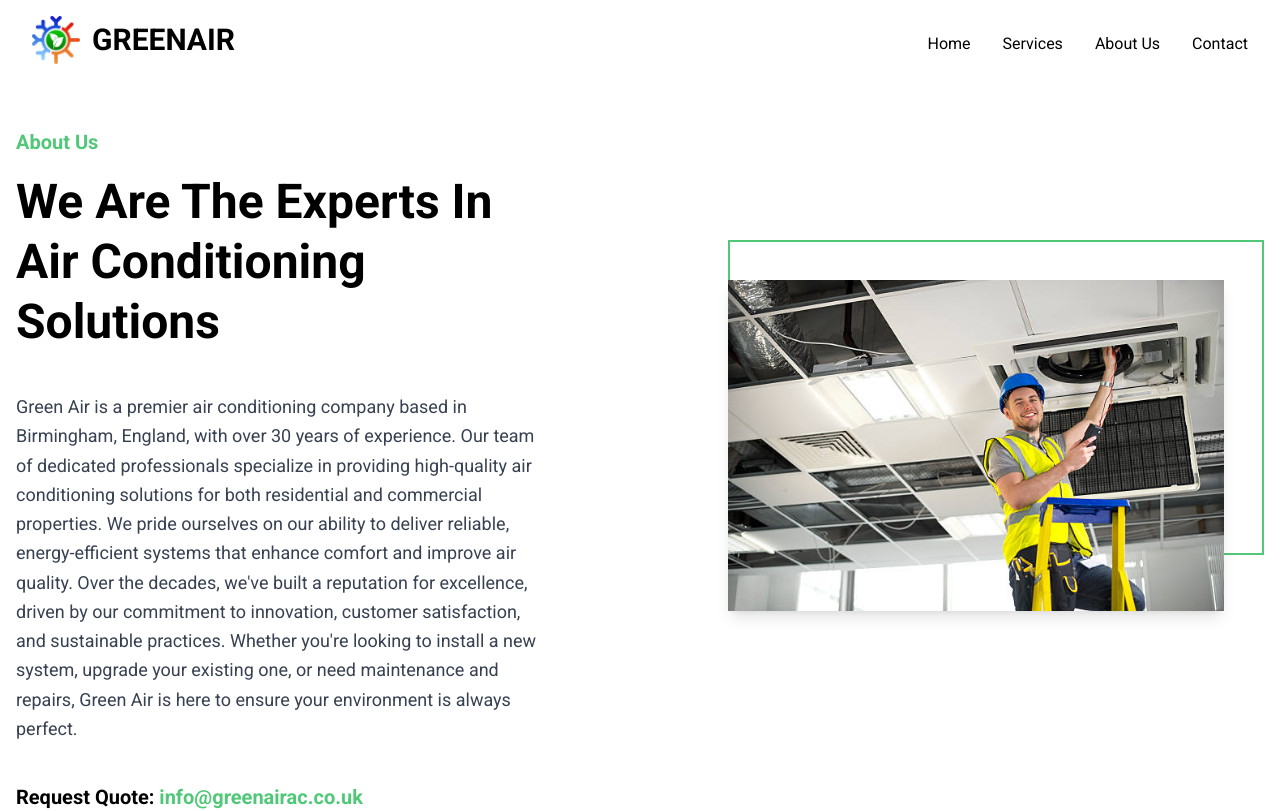
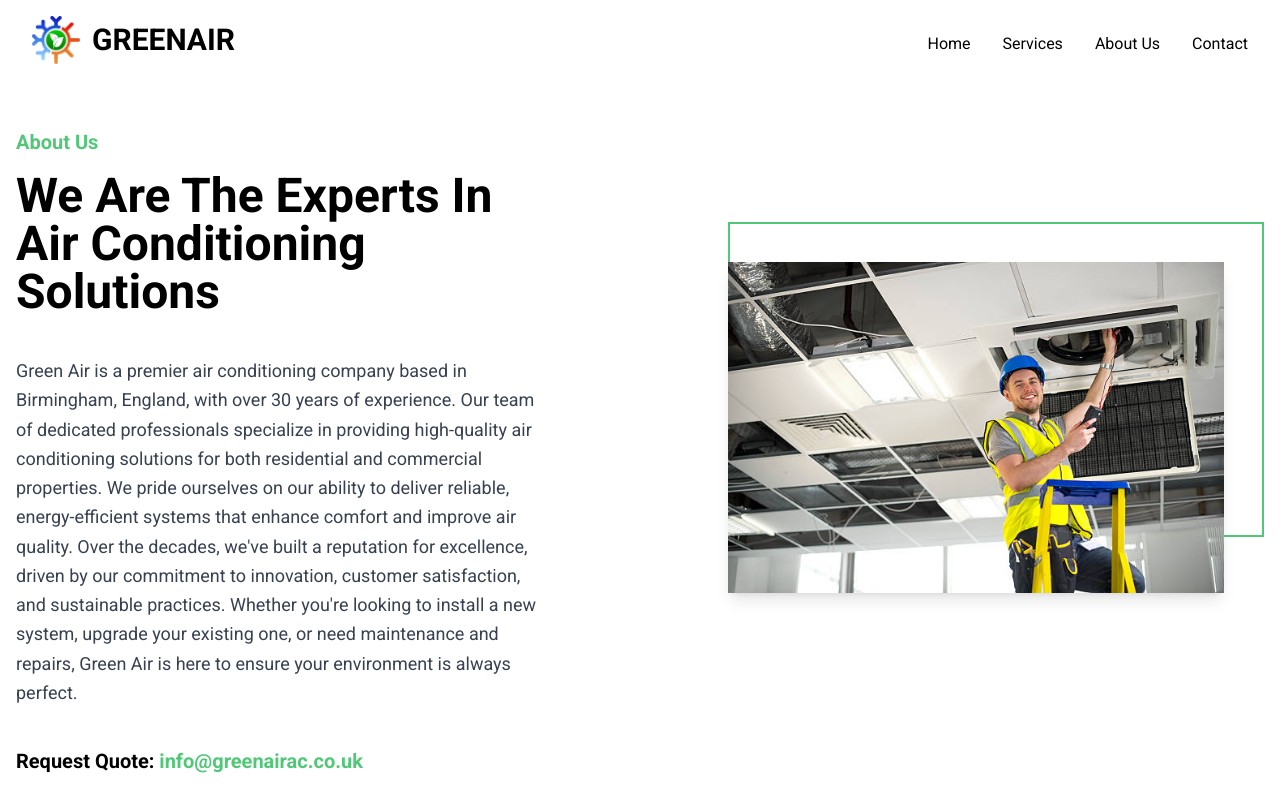
Before and after one commit to bilaal5279/GreenAir, a React (Vite) app: page /Work in a window 1280 px wide. Shown: the top 811 px of the page. Built offline with nearby package versions, Linux system fonts and the light colour scheme.

Commit message:
Updated text

```diff
--- a/src/components/OurWork.jsx
+++ b/src/components/OurWork.jsx
@@ -1,4 +1,4 @@
-import React, { useState } from 'react';
+import React from 'react';
 
 const OurWork = () => {
   return (
@@ -11,8 +11,9 @@ return (
             <div className="inner-column pt-12 md:pr-24">
               <div className="sec-title mb-10">
                 <div className="title text-[#50C878] text-xl font-semibold mb-4">About Us</div>
-            <h2 className="text-5xl font-bold text-black leading-tight">
-              We Are The Experts In <br /> Air Conditioning Solutions
+                <h2 className="text-4xl md:text-5xl font-bold text-black leading-tight">
+                  We Are The Experts In <br className="hidden md:block" />
+                  Air Conditioning Solutions
                 </h2>
               </div>
               <div className="text text-gray-700 text-lg leading-relaxed mb-10">
@@ -48,9 +49,7 @@ return (
         </div>
       </div>
     </section>
-
-
-)
-}
+  );
+};
 
 export default OurWork;
```
Lines whose indentation alone changed are shown as unchanged.
